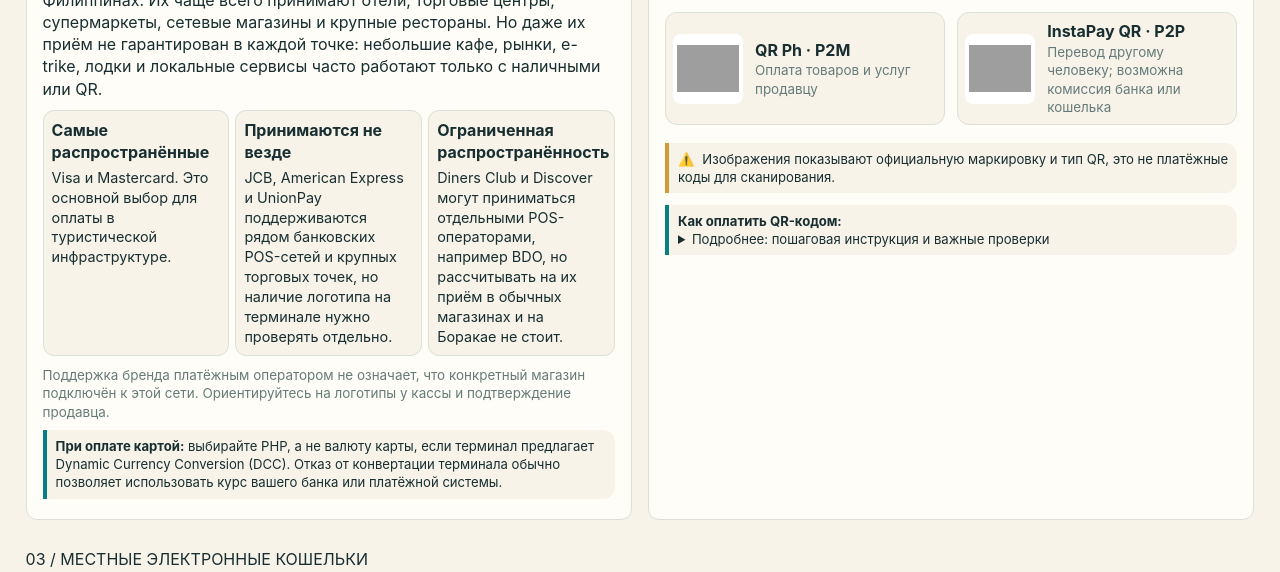
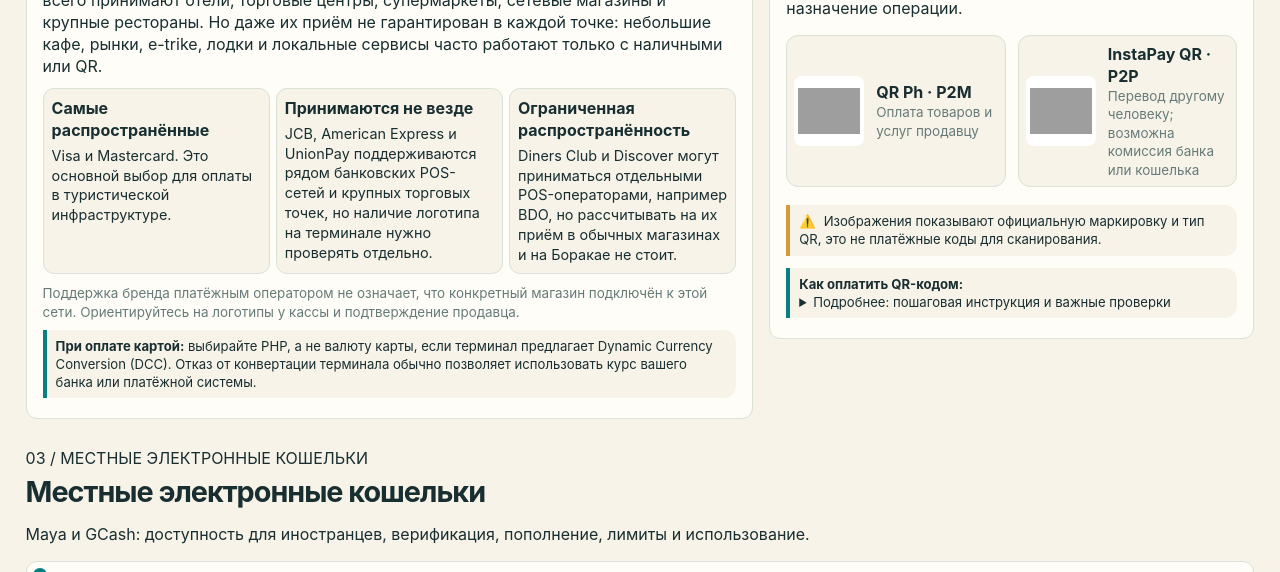
Before and after one commit to Guyabano-kun/PH, a plain HTML site: page currency.html in a window 1280 px wide. Shown: the part 1649-2221 px from the top of the page. Drawn offline with Linux system fonts and the light colour scheme; no server answers; grey boxes are pictures that could not be loaded.

Commit message:
Balance desktop payment panels through content-based column widths

```diff
--- a/currency.html
+++ b/currency.html
@@ -361,15 +361,16 @@ main{width:min(96vw,1840px);margin:22px auto 44px}
 }
 #payment-methods .payment-grid{
  display:grid;
- grid-template-columns:repeat(2,minmax(0,1fr));
+ /* Content-balanced desktop columns: the longer card guide gets more width. */
+ grid-template-columns:minmax(0,1.2fr) minmax(0,.8fr);
  gap:16px;
- align-items:stretch;
+ align-items:start;
 }
 #payment-methods .payment-grid>.panel{
- height:100%;
- min-height:100%;
+ height:auto;
+ min-height:0;
  margin:0;
- align-self:stretch;
+ align-self:start;
  box-sizing:border-box;
 }
 #cards,#qr-payments{width:100%;max-width:none;min-width:0}
@@ -405,6 +406,8 @@ main{width:min(96vw,1840px);margin:22px auto 44px}
 .matrix-card-row dd{margin:0;flex:0 0 auto}
 #sources{margin-top:24px}
 @media(min-width:761px) and (max-width:1100px){
+ #payment-methods .payment-grid{grid-template-columns:repeat(2,minmax(0,1fr))}
+
  main{width:min(97vw,1840px)}
  #getting-php>.exchange-fx-grid{grid-template-columns:minmax(0,1fr) minmax(340px,.9fr);gap:12px}
  #cash-exchange>.content-grid{columns:1}
```
